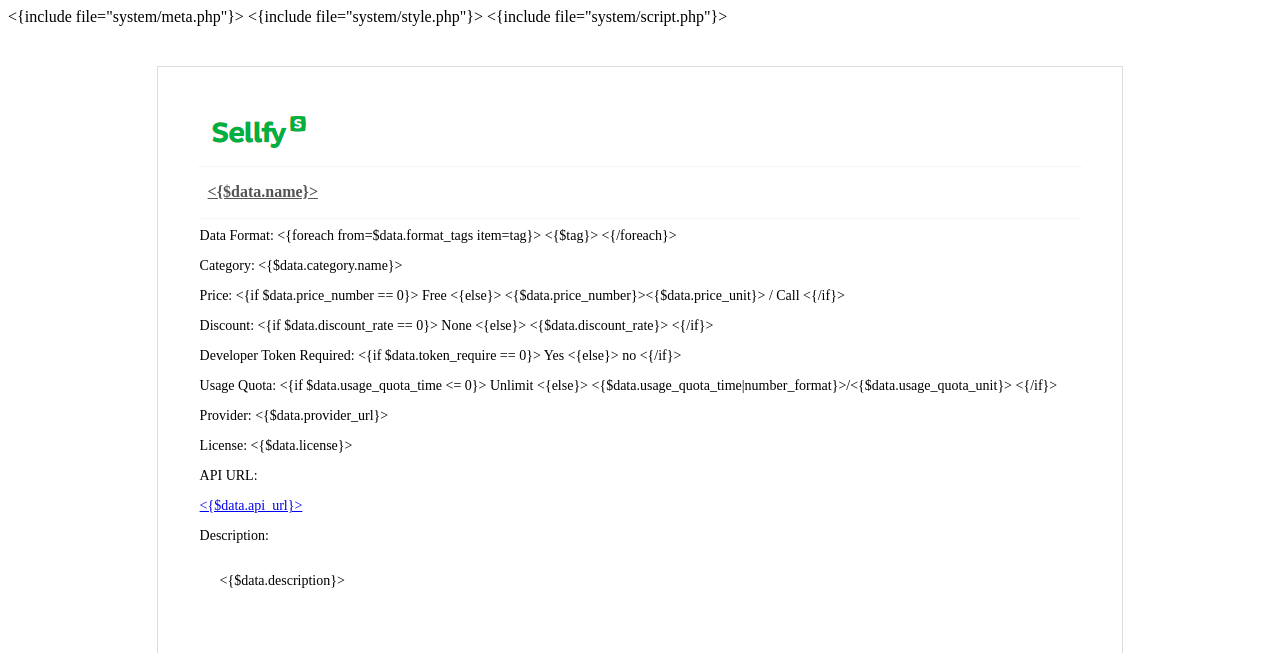
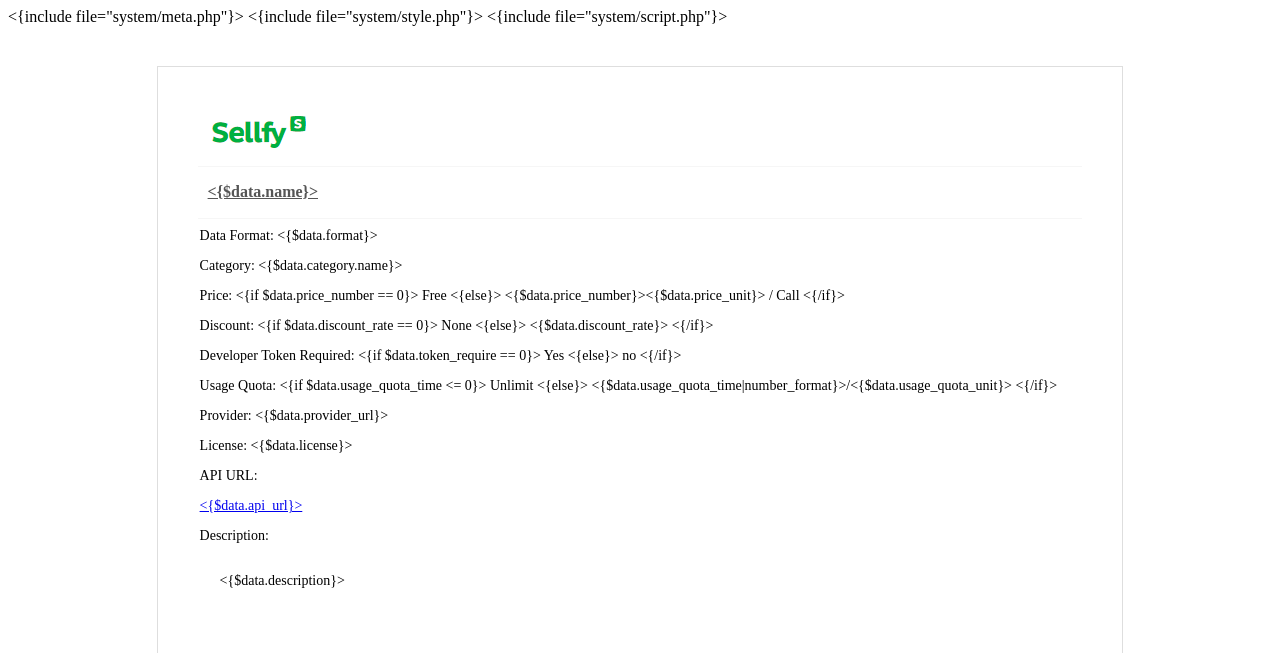
Before and after one commit to admarket/api, a PHP site: page /tpl/system/detail.php in a window 1280 px wide. Shown: the top 653 px of the page. Run offline with PHP 8.4, Linux system fonts and the light colour scheme.

Commit message:
modify detail page
modify detail page

```diff
--- a/tpl/system/detail.php
+++ b/tpl/system/detail.php
@@ -27,11 +27,8 @@
 
           <div class="two fields" >
               <div class="field">
-                  <label>Data Format:</label>
-                  <{foreach from=$data.format_tags item=tag}>
-                    <a class="ui blue label"><{$tag}></a>
-
-                  <{/foreach}>
+                    <label>Data Format:</label>
+                    <a class="ui blue label"><{$data.format}></a>
               </div>
               <div class="field">
                   <label>Category:</label>
@@ -101,7 +98,7 @@
           <div class="one fields" >
               <div class="field">
                   <label>Description:</label>
-                  <div class="ui label" style="font-size:14px;padding:20px;line-height:20px;">
+                  <div class="ui label" style="font-size:14px;padding:20px;line-height:20px;width:90%;">
                     <{$data.description}>
                   </div>
               </div>
```
